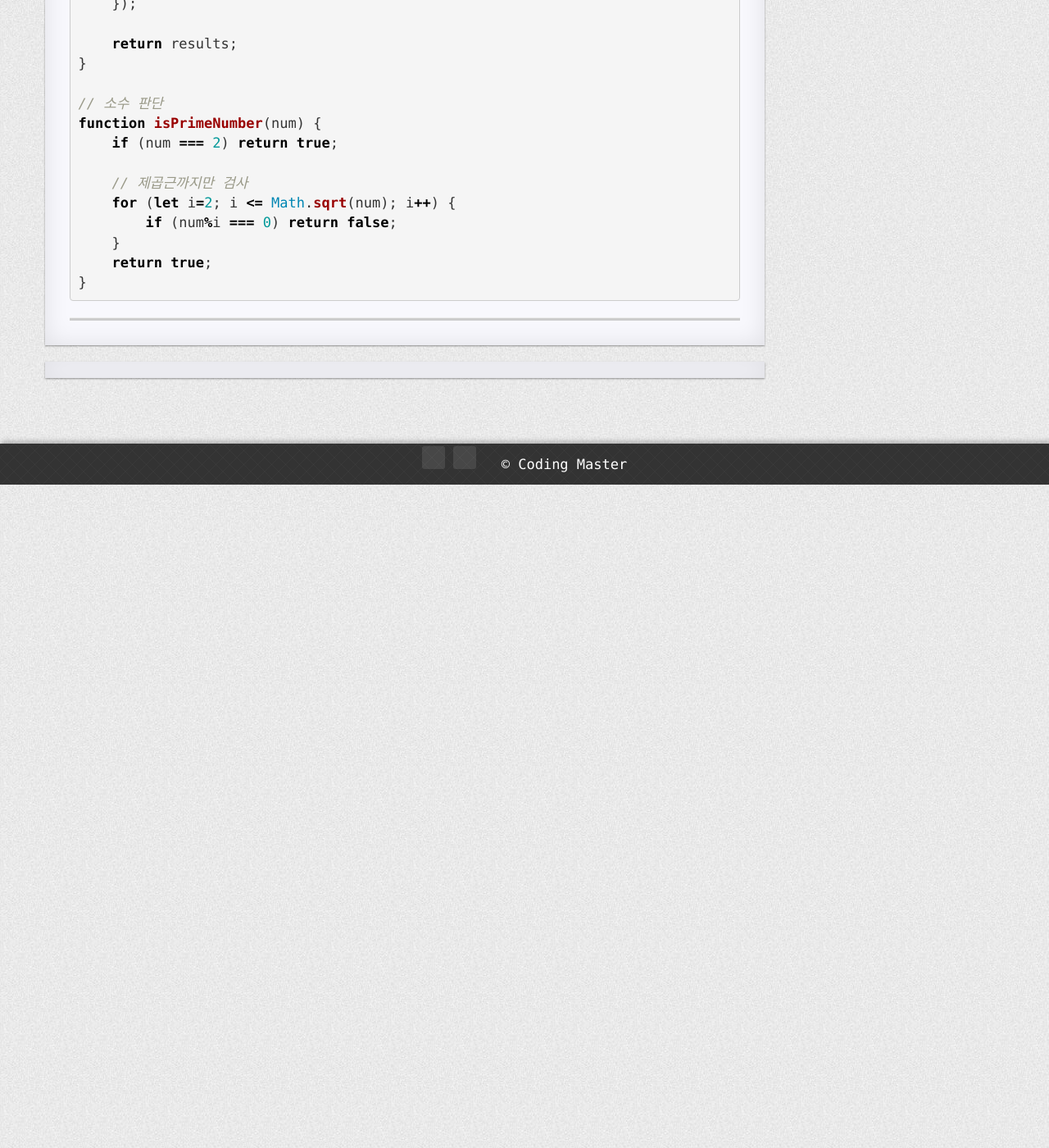
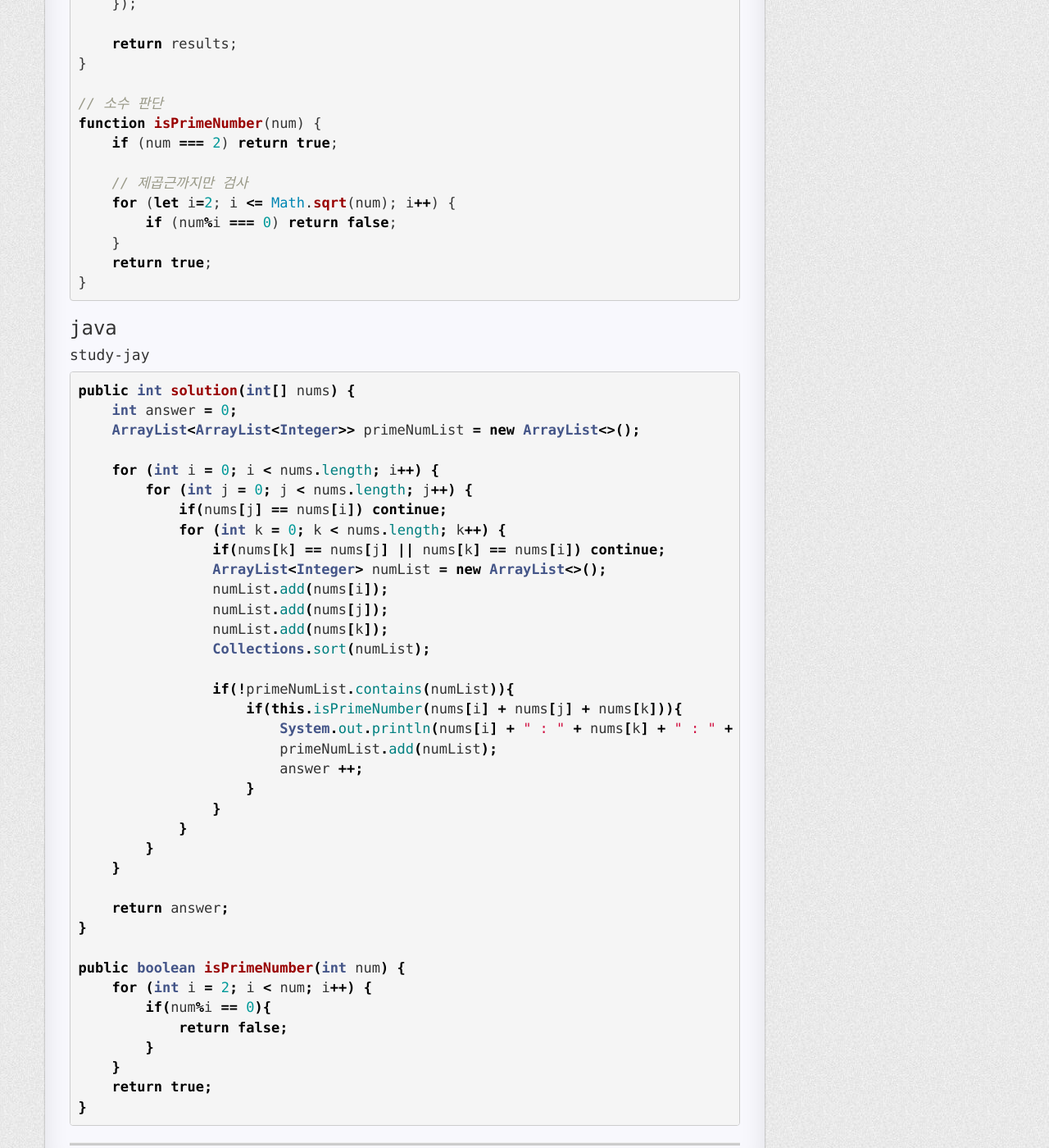
Before and after one commit to COMA-coding-master/COMA-coding-master.github.io, a Jekyll site: the page built from _posts/2021-12-19-소수만들기.md, in a window 1280 px wide and 1400 px high, scrolled down 1071 px. Shown: the whole window at 82% size. Built offline with Jekyll 4.4.1, drawn with Linux system fonts in a browser that asks for light colours; nearby versions of some CDN libraries; comment, search, counter and statistics services are not loaded; a style sheet for code colours, icons or effects is not loaded; before the commit the page ends 1662 px from its top, so only the background shows below that.

Commit message:
2주차 문제(소수만들기)

````diff
--- a/_posts/2021-12-19-소수만들기.md
+++ b/_posts/2021-12-19-소수만들기.md
@@ -58,3 +58,47 @@ function isPrimeNumber(num) {
     return true;
 }
 ```
+
+
+### java
+
+#### study-jay
+``` java
+public int solution(int[] nums) {
+    int answer = 0;
+    ArrayList<ArrayList<Integer>> primeNumList = new ArrayList<>();
+
+    for (int i = 0; i < nums.length; i++) {
+        for (int j = 0; j < nums.length; j++) {
+            if(nums[j] == nums[i]) continue;
+            for (int k = 0; k < nums.length; k++) {
+                if(nums[k] == nums[j] || nums[k] == nums[i]) continue;
+                ArrayList<Integer> numList = new ArrayList<>();
+                numList.add(nums[i]);
+                numList.add(nums[j]);
+                numList.add(nums[k]);
+                Collections.sort(numList);
+
+                if(!primeNumList.contains(numList)){
+                    if(this.isPrimeNumber(nums[i] + nums[j] + nums[k])){
+                        System.out.println(nums[i] + " : " + nums[k] + " : " + nums[j]);
+                        primeNumList.add(numList);
+                        answer ++;
+                    }
+                }
+            }
+        }
+    }
+
+    return answer;
+}
+
+public boolean isPrimeNumber(int num) {
+    for (int i = 2; i < num; i++) {
+        if(num%i == 0){
+            return false;
+        }
+    }
+    return true;
+}
+```
````
